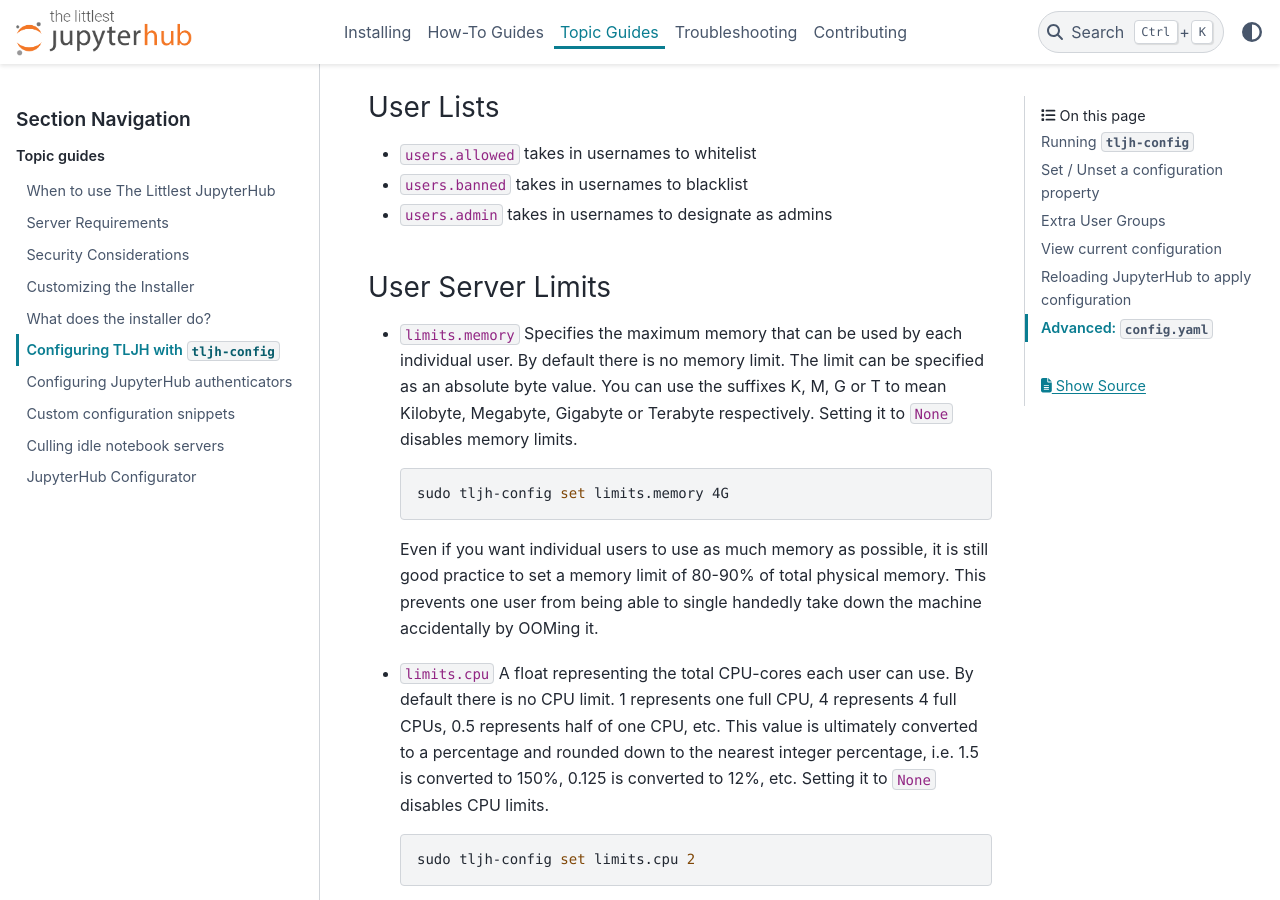
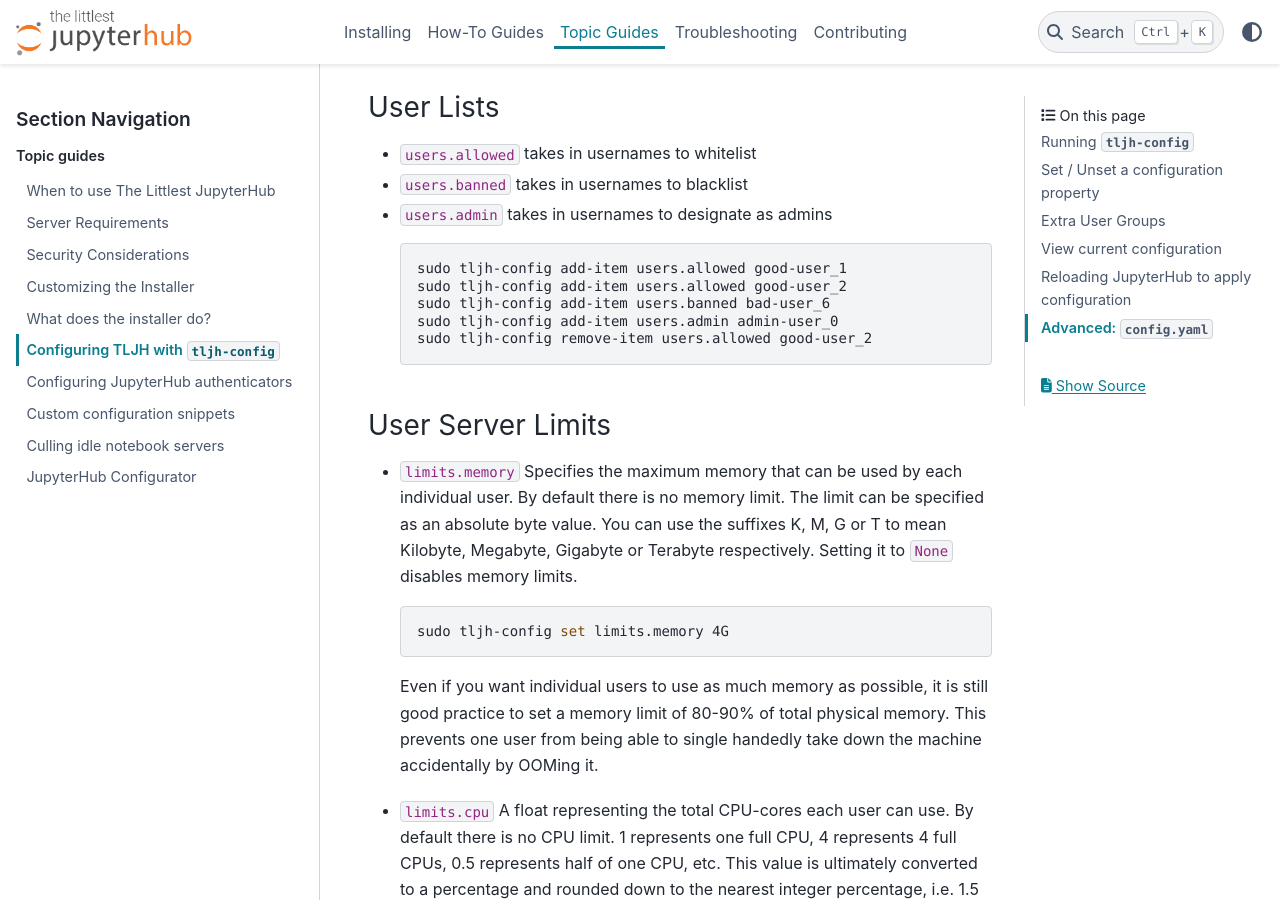
Before and after one commit to jupyterhub/the-littlest-jupyterhub, a Sphinx documentation site: the page built from docs/topic/tljh-config.rst, in a window 1280 px wide and 900 px high, scrolled down 2099 px. Built offline with Sphinx 7.4.7 and the PyData theme 0.15.4, drawn with Linux system fonts in a browser that asks for light colours; pages that are not in the unit, such as notebooks, are missing from menus.

Commit message:
Add "Users Lists" example

```diff
--- a/docs/topic/tljh-config.rst
+++ b/docs/topic/tljh-config.rst
@@ -108,6 +108,14 @@
 * ``users.banned`` takes in usernames to blacklist
 
 * ``users.admin`` takes in usernames to designate as admins
+
+  .. code-block:: bash
+
+    sudo tljh-config add-item users.allowed good-user_1
+    sudo tljh-config add-item users.allowed good-user_2
+    sudo tljh-config add-item users.banned bad-user_6
+    sudo tljh-config add-item users.admin admin-user_0
+    sudo tljh-config remove-item users.allowed good-user_2
 
 .. _tljh-set-user-limits:
 
```
